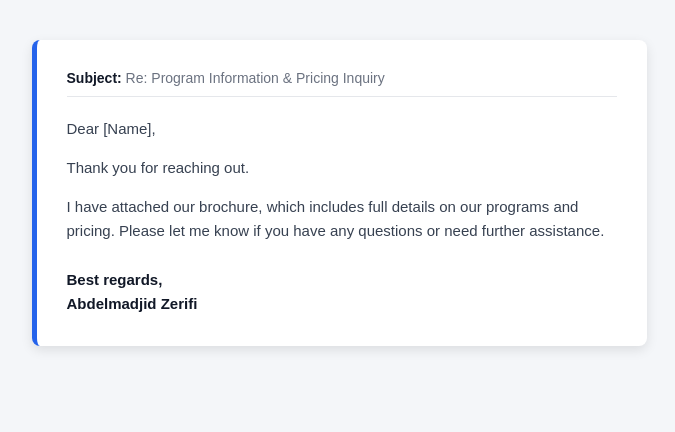
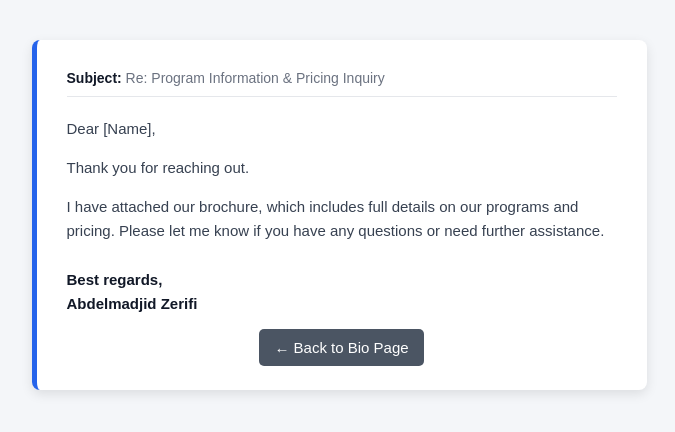
Before and after one commit to abdouzerifi2002-bit/abdelmadjid.github.io, a plain HTML site: page email.html in a window 1280 px wide. Shown: the whole page, without its empty margins (301-976 px from the left). Drawn offline with Linux system fonts and the light colour scheme.

Commit message:
Update email.html

```diff
--- a/email.html
+++ b/email.html
@@ -59,6 +59,12 @@
                 Best regards,<br>
                 Abdelmadjid Zerifi
             </div>
+    <!-- Put this at the bottom of email.html -->
+<div style="text-align: center; margin-top: 20px;">
+    <a href="index.html" style="background: #4b5563; color: white; padding: 10px 15px; text-decoration: none; border-radius: 5px;">
+        &larr; Back to Bio Page
+    </a>
+</div>
         </div>
     </div>
 
```
